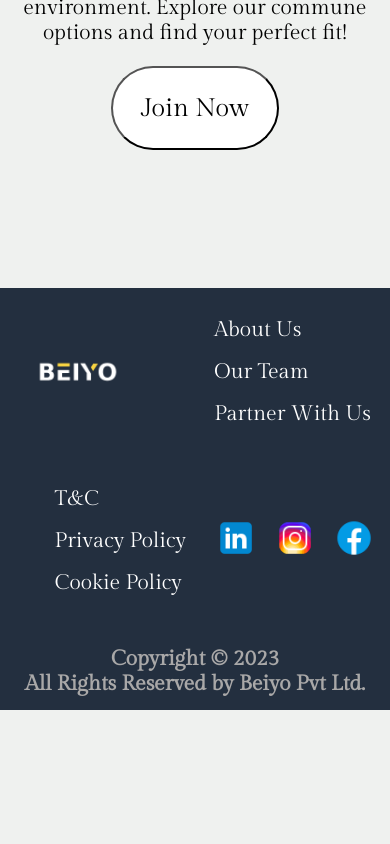
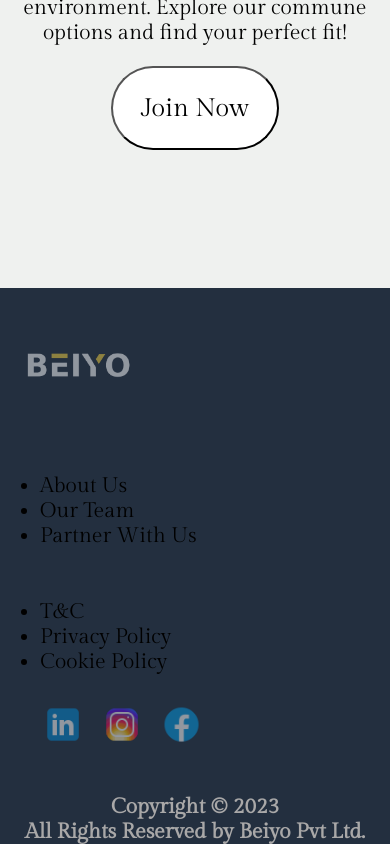
Before and after one commit to Tan1shqC/Beiyo-Fork, a React (Create React App) app: page / in a window 390 px wide. Shown: the part 2674-3518 px from the top of the page. Before the commit the page ends 3384 px from the top, so only its background shows below. Built offline with nearby package versions, Linux system fonts and the light colour scheme.

Commit message:
Add files via upload

```diff
--- a/src/App.css
+++ b/src/App.css
@@ -27,7 +27,7 @@
   z-index: 1000;
   /* background-color: #f7fef7; */
   background-color: #232F3F;
-
+  width: 100%;
 
 }
 .logo img{
@@ -37,7 +37,7 @@
 }
 .navbar-content{
   display: flex;
-  gap: 2rem;
+  gap: 4vh;
   list-style: none;
 }
 .nav-item{
@@ -100,6 +100,7 @@
 align-items: center;
 padding-top: 30vh;
 margin: 0px;
+
 }
 .hero-main{
   text-align: center;
@@ -216,16 +217,17 @@
   color: black;
   background-color: rgb(255, 255, 255);
   height: 15vh;
-  width: 50vh;
+  width: 30vh;
   border-radius: 100px;
-  font-size: 6vh;
+  font-size: 5vh;
   cursor: pointer;
 }
 .footer{
-  height: 50vh;
+  height: 100%;
   background-color: #232F3F;
-bottom: 0;
-padding: 0px;
+
+padding: 0;
+margin: 0;
 }
 .footercontent{
   display: flex;
@@ -237,12 +239,14 @@
 .footercontent img{
   height: 20%;
   width: 20%;
+  /* filter: grayscale(1); */
+  opacity: 0.5;
 }
-.footercontent a{
+.maincontent a{
   text-decoration: none;
-  color: white;
+  color: #ffff;
 }
-.footercontent ul{
+.maincontent ul{
   list-style: none;
   line-height: 5vh;
 }
@@ -254,12 +258,21 @@
 .social-media a img{
   height: 5vh;
   width: 5vh;
-  opacity: 1;
 }
 .footer h3{
   color: rgb(169, 168, 168);
   text-align: center;
+
+  padding: 0;
+  margin: 0;
+
 }
+.maincontent{
+  display: flex;
+  margin: 0;
+  padding: 0;
+}
+
 
 @media (max-width: 412px){
   .logo img{
@@ -312,8 +325,8 @@
   height: 31vw;
  }
  .footercontent img{
-  width: 30%;
-  height: 30%;
+  width: 40%;
+  height: 40%;
  }
  .footer h3{
   margin-left:0px;
@@ -333,7 +346,6 @@
   display: block;
   height: 4vh;
   width: 4vh;
-
  }
  .navicon img{
   height: 4vh;
@@ -355,6 +367,31 @@
  .footer h3{
   text-align: center;
  }
+
+ .footercontent{
+  flex-direction: column;
+  height: 100%;
+  gap: 1vh;
+  align-items: start;
+  margin: 0;
+  padding: 0;
+ }
+ .social-media{
+  margin-left: 5vh;
+  margin-bottom: 5vh;
+ }
+ .logofooter{
+  padding-left: 3vh;
+  padding-bottom: 0vh;
+  padding-right: 0vh;
+  align-self: start;
+  margin: 0;
+ }
+ .maincontent{
+  margin: 0;
+  padding: 0;
+ }
+
 }
 
 .sidenav{
@@ -362,16 +399,15 @@
   padding: 0;
   display: none;
   width:  100%;
-  height: 25vh;
-  align-items: center;
+  height: 100vh;
   background-color: #EFF1EF;
-  justify-content: end;
-
+  justify-content: center;
+  align-content: space-between;
   flex-direction: column;
   transition: ease-in 0.5s;
   z-index: 1;
   border-bottom: 2px #232F3F solid;
-
+  gap: 5vh;
 
 }
 
@@ -393,15 +429,18 @@
 }
 .navbar-content-mobile{
   display: flex;
-  gap: 2.5rem;
+  gap: 3vh;
   list-style: none;
-  flex-direction: row;
+  flex-direction: column;
  justify-content: space-evenly;
- margin: 2vh 1vh;
- padding: 0;
+
+ padding-bottom: 5vh;
+  padding-left: 0;
+  padding-top: 0;
+  padding-right: 0;
 }
 .nav-item-mobile{
-
+  text-align: center;
   font-size: 2.5vh;
 }
 
@@ -412,6 +451,10 @@
   text-decoration: none;
   word-spacing: 2%;
 }
+.sidenav .whatsapp{
+  align-self: center;
+}
+
 .nav-item a:hover{
  text-decoration: underline;
 }
--- a/src/App.js
+++ b/src/App.js
@@ -4,13 +4,29 @@
 import Hero from './components/Hero';
 import Navbar from './components/Navbar';
 import Footer from './components/Footer';
-import arrowup from './images/icons8-arrow-up-50.png'
+
+import whatsapp from './images/WhatsApp.svg'
 function App() {
   return (
    <>
     <Navbar />
-    <Hero/>
-    <Footer/>
+    <div id="mySidenav" className="sidenav">
+
+<ul className='navbar-content-mobile'>
+
+<li  className='nav-item-mobile'><a href="">Home</a></li>
+<li  className='nav-item-mobile'><a href="">Subscribe</a></li>
+<li  className='nav-item-mobile'><a href="">Hostel</a></li>
+<li  className='nav-item-mobile'><a href="">List</a></li>
+
+</ul>
+<div className='whatsapp'>
+<a className='whatsapplink' href="https://wa.me/918305523140"><img src={whatsapp} alt="" />Chat with us</a>
+</div>
+</div>
+    <Hero  />
+    <Footer />
+
    </>
   );
 }
```
